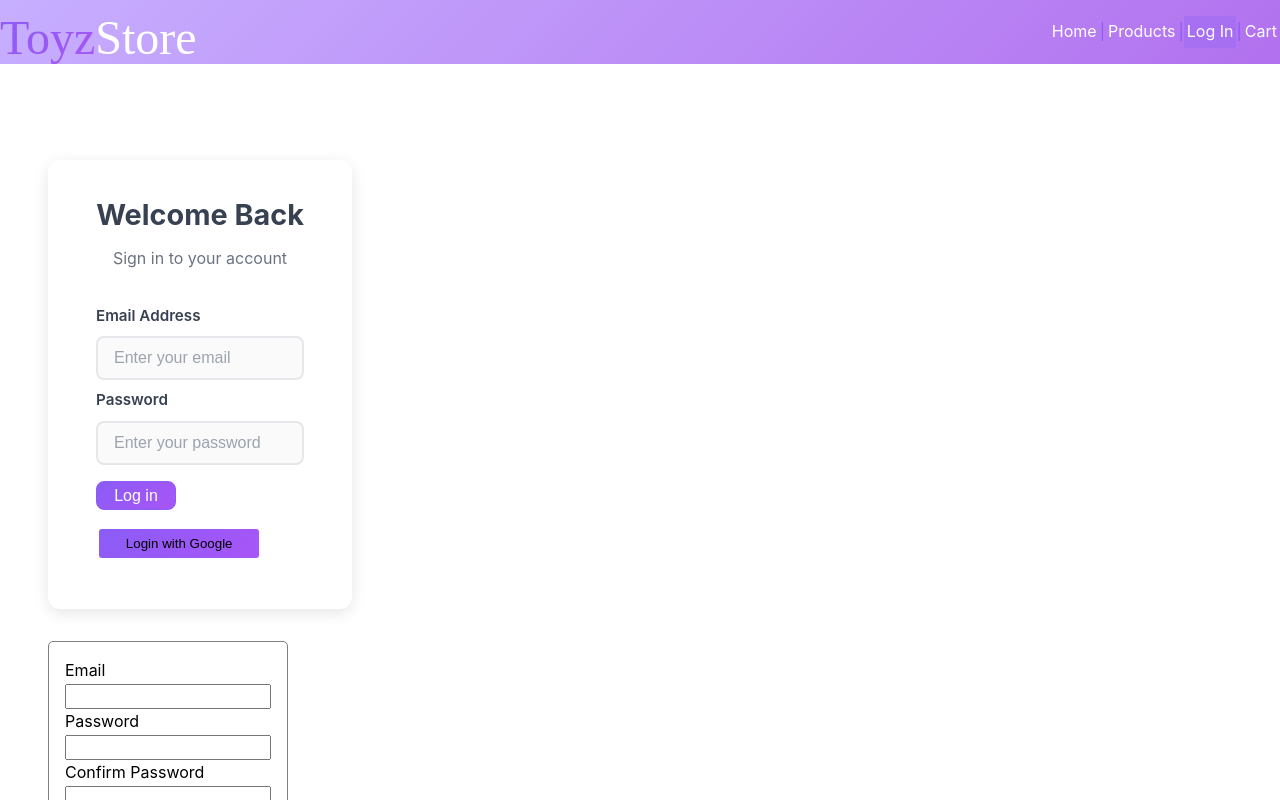
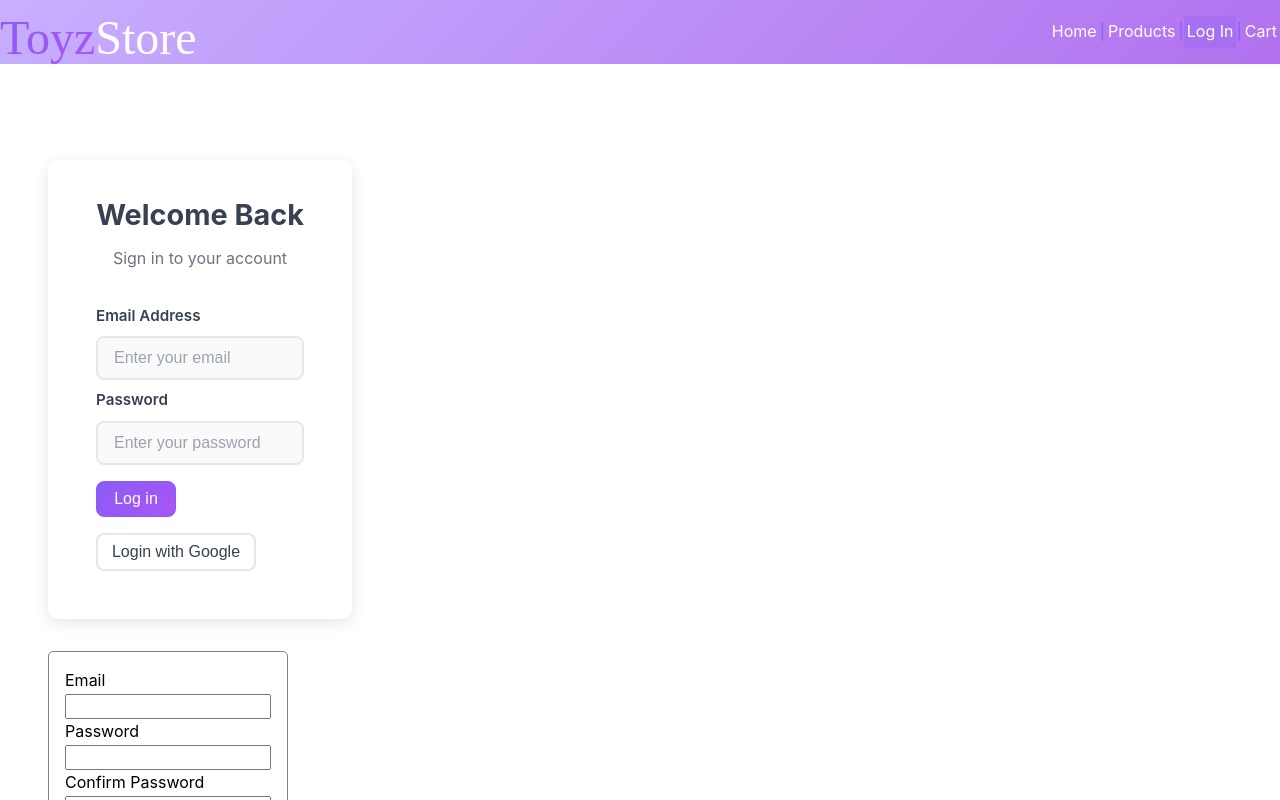
Before and after one commit to eturgeneva/store-frontend, a Vue app: page /profile in a window 1280 px wide. Shown: the top 800 px of the page. Built offline with nearby package versions, Linux system fonts and the light colour scheme; no server answers; a web font is replaced by a local one.

Commit message:
update css styling of buttons inside UserLogin

```diff
--- a/src/components/UserLogin.vue
+++ b/src/components/UserLogin.vue
@@ -189,6 +189,8 @@ async function loginUserGoogle() {
     background: linear-gradient(135deg, #8b5cf6 0%, #a855f7 100%);
     border-radius: 8px;
     margin: 1rem 0;
+    padding: 0.5rem;
+    height: auto;
     color: white;
     font-size: 1rem;
     font-weight: 500;
@@ -197,7 +199,8 @@ async function loginUserGoogle() {
 
 .loginButton:hover:not(:disabled) {
     transform: translateY(-1px);
-    box-shadow: 0 3px 10px rgba(139, 92, 246, 0.4);
+    /* box-shadow: 0 3px 10px rgba(139, 92, 246, 0.4); */
+    box-shadow: 0 3px 10px rgba(0, 0, 0, 0.3);
 }
 
 .loginButton:disabled {
@@ -206,4 +209,24 @@ async function loginUserGoogle() {
     transform: none;
 }
 
+.oauthButton {
+    background: white;
+    border: 2px solid #e5e7eb;
+    border-radius: 8px;
+    margin: 0;
+    padding: 0.5rem;
+    height: auto;
+    font-size: 1rem;
+    font-weight: 500;
+    color: #374151;
+    transition: all 0.3s ease;
+}
+
+.oauthButton:hover {
+    border-color: #d1d5db;
+    background: #f9fafb;
+    transform: translateY(-1px);
+    box-shadow: 0 3px 10px rgba(0, 0, 0, 0.1);
+}
+
 </style>
```
